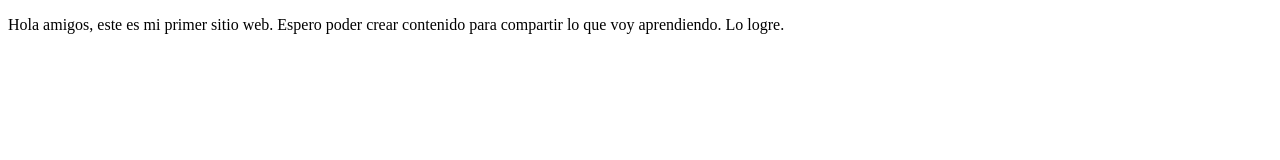
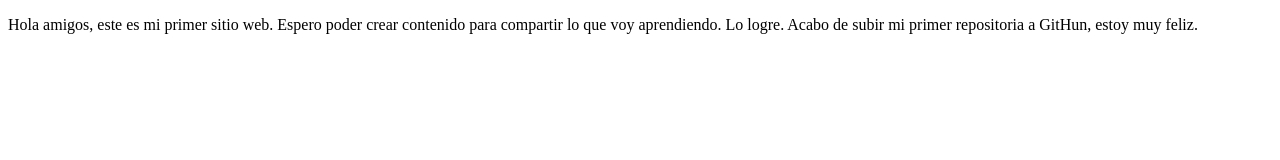
Before and after one commit to mgcuellar/ProyectoDemoCursoPrework, a plain HTML site: page index.html in a window 1280 px wide. Drawn offline with Linux system fonts and the light colour scheme.

Commit message:
Agregamos una línea de texto

```diff
--- a/index.html
+++ b/index.html
@@ -12,6 +12,7 @@
         Espero poder crear contenido para compartir
         lo que voy aprendiendo.
         Lo logre.
+        Acabo de subir mi primer repositoria a GitHun, estoy muy feliz.
     </p>
 </body>
 </html>
```
